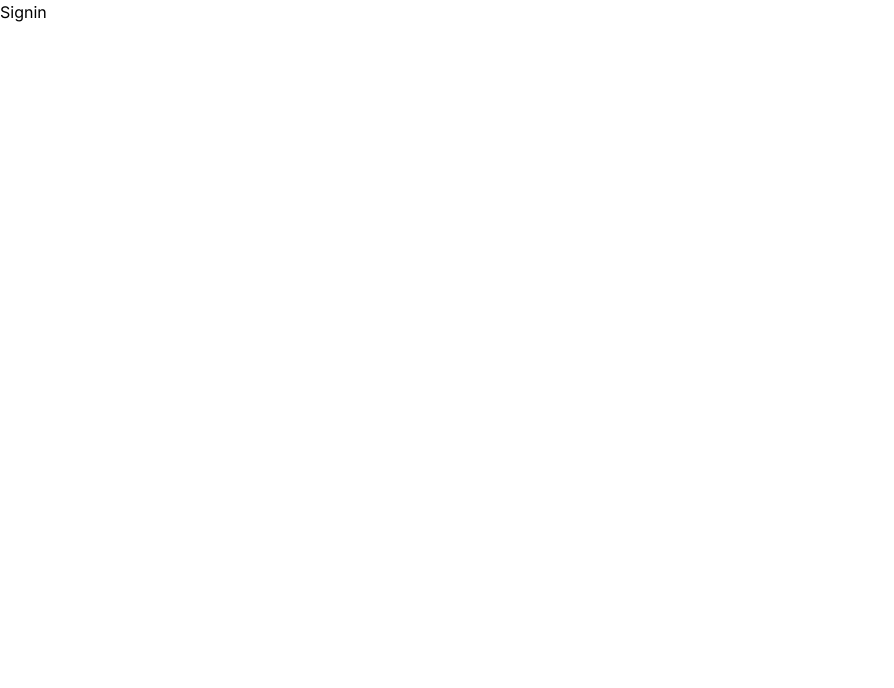
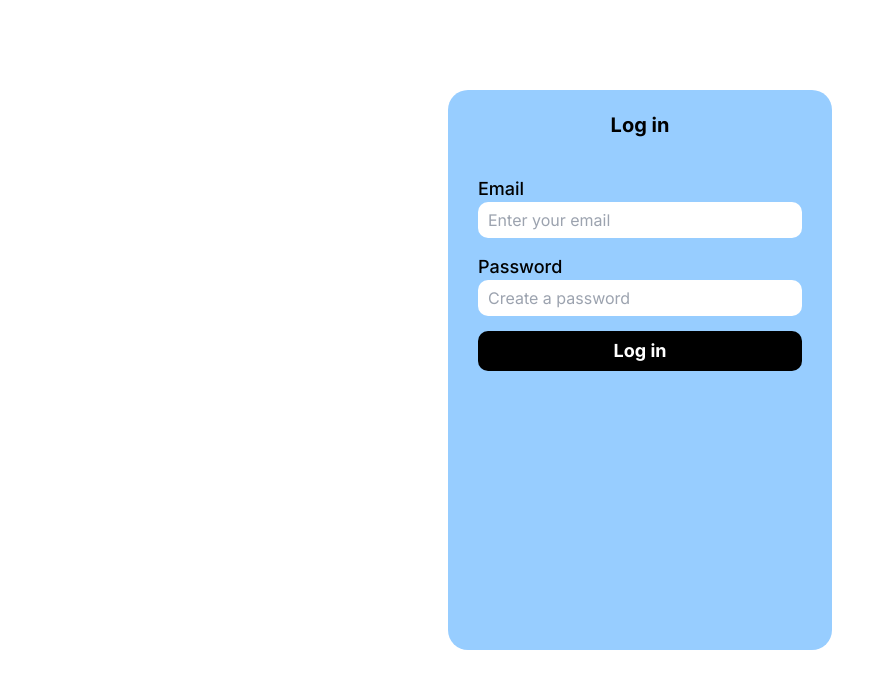
Before and after one commit to munyi-victor/next-app, a Next.js app: page /signin in a window 1280 px wide. Shown: the top 688 px of the page, without its empty margins (0-894 px from the left). Built offline with nearby package versions, Linux system fonts and the light colour scheme.

Commit message:
made sign up and sign in pages

```diff
--- a/app/create/page.jsx
+++ b/app/create/page.jsx
@@ -1,7 +1,9 @@
 const Create = () => {
   return (
-    <section>
-      Create
+    <section className="create-section">
+      <div>
+        Create post
+      </div>
     </section>
   )
 }
--- a/app/signin/page.jsx
+++ b/app/signin/page.jsx
@@ -1,7 +1,37 @@
 const Signin = () => {
   return (
-    <div>Signin</div>
-  )
+    <section className="form_section">
+      <form className="auth_form" onSubmit="/">
+        <h2 style={{ marginBottom: 20 }}>Log in</h2>
+        <div>
+          <label>Email</label>
+          <input type="email" placeholder="Enter your email" />
+        </div>
+
+        <div>
+          <label>Password</label>
+          <input type="password" placeholder="Create a password" />
+        </div>
+
+        <div>
+          <input
+            type="submit"
+            value="Log in"
+            className="
+              bg-black
+              hover:bg-gray-800
+              text-white
+              text-lg font-bold
+              font-satoshi
+              px-6
+              py-2
+              rounded-full
+            "
+          />
+        </div>
+      </form>
+    </section>
+  );
 }
 
 export default Signin;
--- a/app/signup/page.jsx
+++ b/app/signup/page.jsx
@@ -1,7 +1,47 @@
 const Signup = () => {
   return (
-    <div>Signup</div>
-  )
+    <section className="form_section">
+      <form className="auth_form">
+        <h2>Sign up</h2>
+        <div>
+          <label>First name</label>
+          <input type="text" placeholder="Enter first name" />
+        </div>
+
+        <div>
+          <label>Last name</label>
+          <input type="text" placeholder="Enter last name" />
+        </div>
+
+        <div>
+          <label>Email</label>
+          <input type="email" placeholder="Enter your email" />
+        </div>
+
+        <div>
+          <label>Password</label>
+          <input type="password" placeholder="Create a password" />
+        </div>
+
+        <div>
+          <input
+            type="submit"
+            value="Sign up"
+            className="
+              bg-black
+              hover:bg-gray-800
+              text-white
+              text-lg font-bold
+              font-satoshi
+              px-6
+              py-2
+              rounded-full
+            "
+          />
+        </div>
+      </form>
+    </section>
+  );
 }
 
 export default Signup;
--- a/components/Nav.jsx
+++ b/components/Nav.jsx
@@ -23,9 +23,10 @@ const Nav = () => {
           href="/signup"
           className="
           bg-black
-          hover:bg-gray-500
+          hover:bg-gray-800
           text-white
-          text-lg font-bold
+          text-lg
+          font-bold
           font-satoshi
           px-4
           py-2
--- a/styles/globals.css
+++ b/styles/globals.css
@@ -7,3 +7,52 @@
   --background-start-rgb: 214, 219, 220;
   --background-end-rgb: 255, 255, 255;
 }
+
+/* Forms */
+
+.form_section {
+  height: 100vh;
+  width: 100%;
+  padding-top: 90px;
+}
+
+.auth_form {
+  width: 30vw;
+  height: 70vh;
+  text-align: left;
+  background-color: #97cdff;
+  padding: 20px 30px;
+  margin-left: 35vw;
+  border-radius: 20px;
+  display: flex;
+  flex-direction: column;
+  gap: 15px;
+}
+
+.auth_form h2 {
+  font-size: 20px;
+  font-weight: bold;
+  text-align: center;
+  margin-bottom: -10px;
+}
+
+.auth_form div {
+  display: flex;
+  flex-direction: column;
+}
+
+.auth_form div label {
+  font-size: 18px;
+  font-weight: 500;
+}
+
+.auth_form div input {
+  padding: 6px 10px;
+  border-radius: 10px;
+}
+
+/* Create */
+.create-section {
+  text-align: center;
+  padding-top: 20px;
+}
```
